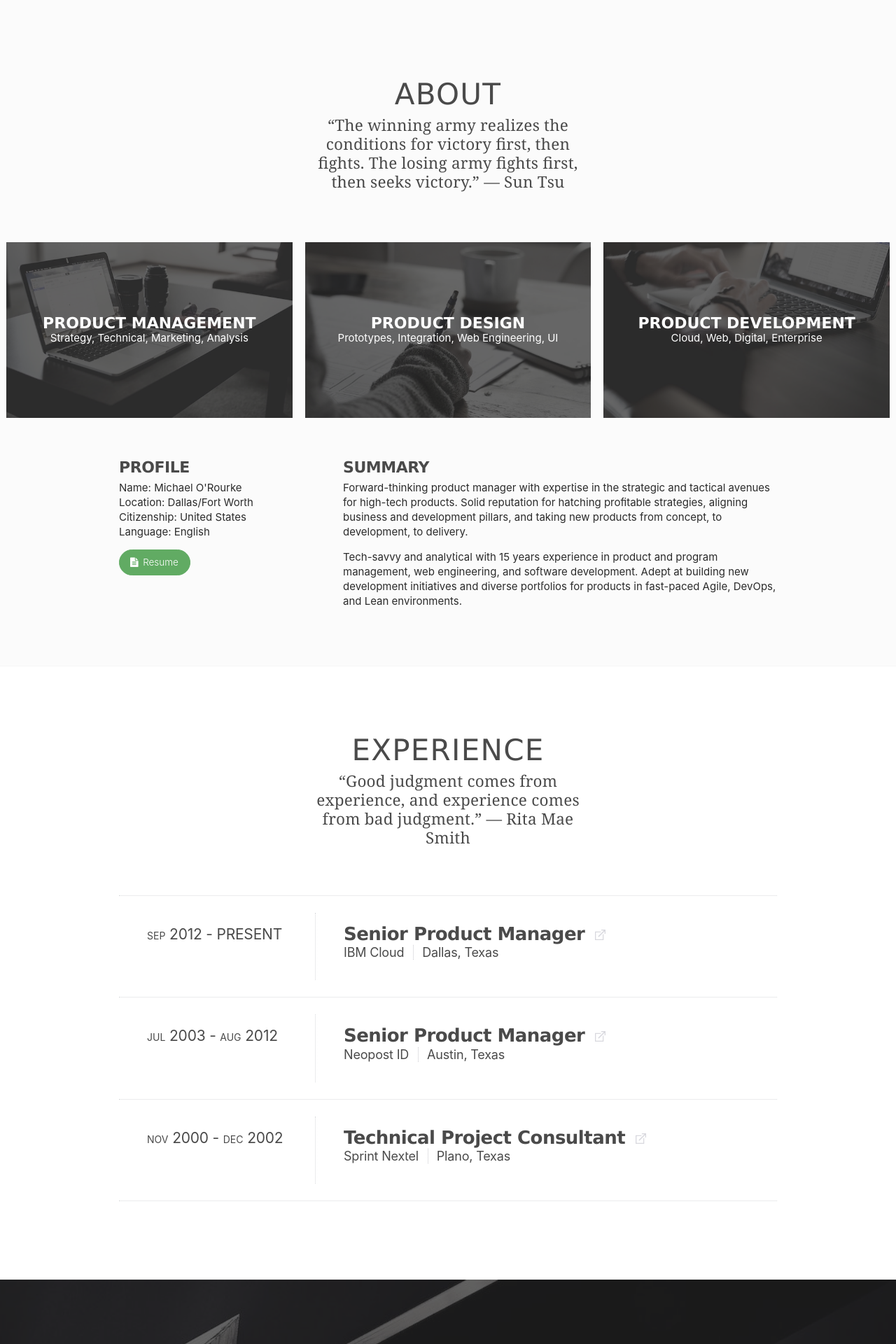
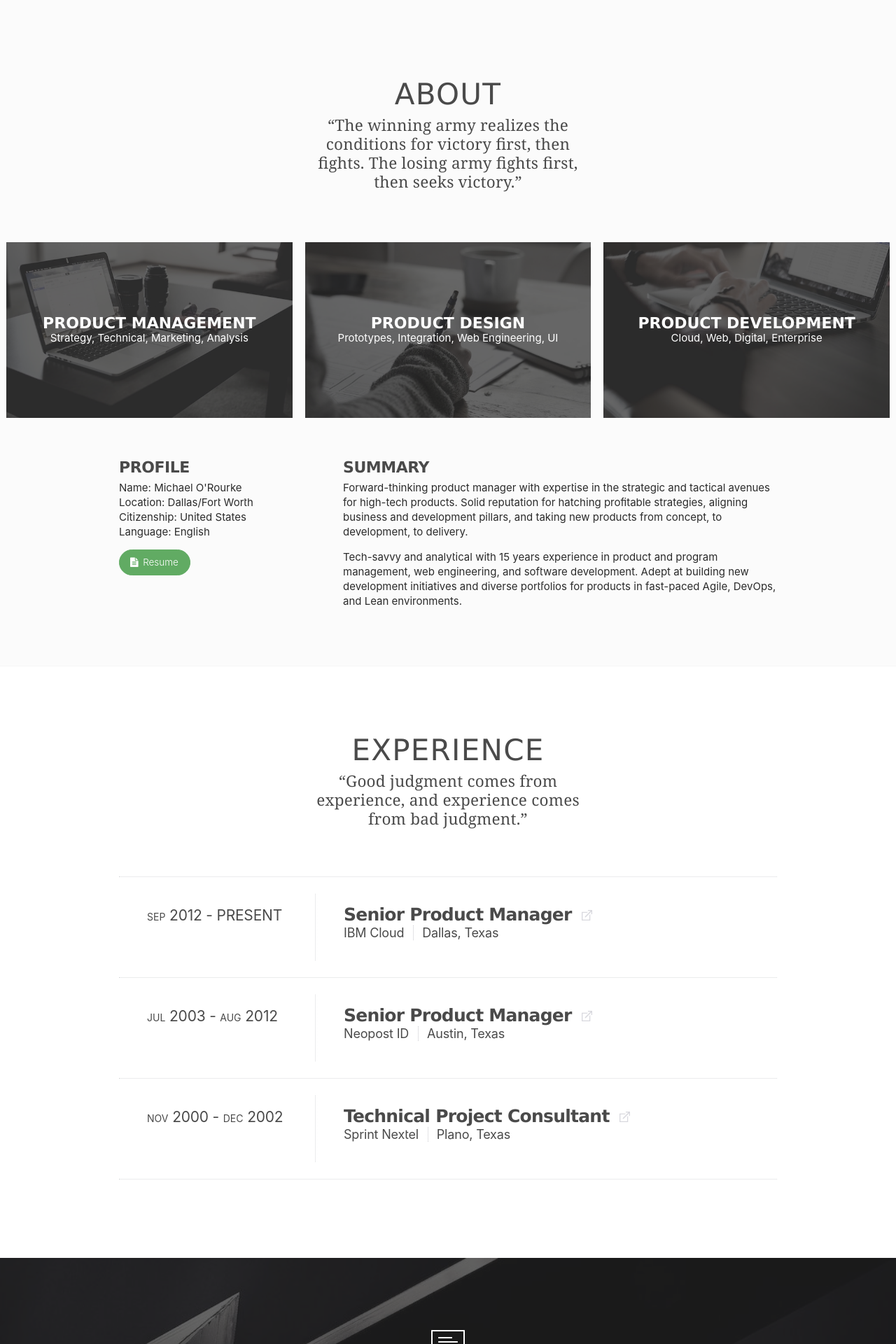
Before and after one commit to caleorourke/unveil, a Jekyll site: the page built from index.html, in a window 1280 px wide. Shown: the part 904-2824 px from the top of the page at 70% size. Built offline with Jekyll 4.4.1, drawn with Linux system fonts in a browser that asks for light colours; some of the changed text lies outside the part shown.

Commit message:
site updates

```diff
--- a/_includes/sections/about.html
+++ b/_includes/sections/about.html
@@ -6,7 +6,7 @@
       <h3>About</h3>
     </div>
     <div class="col1-1">
-      <p class="lead"><q>The winning army realizes the conditions for victory first, then fights. The losing army fights first, then seeks victory.</q> &mdash; Sun Tsu</p>
+      <p class="lead"><q>The winning army realizes the conditions for victory first, then fights. The losing army fights first, then seeks victory.</q></p>
     </div>
   </div>
   {% include sections/gallery.html %} <!-- liquid tag insert -->
--- a/_includes/sections/education.html
+++ b/_includes/sections/education.html
@@ -5,9 +5,7 @@
       <h3>Education</h3>
     </div>
     <div class="col1-1">
-      <p class="lead">
-        <q>Knowledge is knowing that a tomato is a fruit. Wisdom is not putting it in a fruit salad.</q> &mdash; Miles Kingston
-      </p>
+      <p class="lead"><q>Knowledge is knowing that a tomato is a fruit. Wisdom is not putting it in a fruit salad.</q></p>
     </div>
     <div class="col1-1">
       <div class="tab-accordion">
--- a/_includes/sections/experience.html
+++ b/_includes/sections/experience.html
@@ -5,9 +5,7 @@
       <h3>Experience</h3>
     </div>
     <div class="col1-1">
-      <p class="lead">
-        <q>Good judgment comes from experience, and experience comes from bad judgment.</q> &mdash; Rita Mae Smith
-      </p>
+      <p class="lead"><q>Good judgment comes from experience, and experience comes from bad judgment.</q></p>
     </div>
     <div class="col1-1">
       <div class="tab-accordion">
--- a/_includes/sections/skills.html
+++ b/_includes/sections/skills.html
@@ -5,9 +5,7 @@
       <h3>Skill Set</h3>
     </div>
     <div class="col1-1">
-      <p class="lead">
-        <q>Doing 100% of something is better than waiting for 100% of everything.</q> &mdash; Steve Johnson
-      </p>
+      <p class="lead"><q>Doing 100% of something is better than waiting for 100% of everything.</q></p>
       <ul class="progress-container">
         <li class="progress-item"> <!-- skill set -->
           <div class="progress" role="progressbar" data-goal="95">
--- a/_includes/sections/works.html
+++ b/_includes/sections/works.html
@@ -7,8 +7,7 @@
     </div>
     <div class="col1-1">
       <p class="lead">
-        <q>Success is not delivering a feature. Success is learning how to solve the customer's problem.</q> &mdash; Mark Cook
-      </p>
+        <q>Success is not delivering a feature. Success is learning how to solve the customer's problem.</q></p>
     </div>
   </div>
   <div class="gallery desktop-col1-3 tablet-col1-3 mobile-col1-1">
--- a/less/base.less
+++ b/less/base.less
@@ -38,6 +38,7 @@ a, button, figure {
   outline: 0;
 }
 
+/*
 [tabindex="-1"]:focus {
   outline: none !important;
 }
@@ -45,7 +46,7 @@ a, button, figure {
 [role="button"] {
   touch-action: manipulation;
   cursor: pointer;
-}
+} */
 
 /* =========================
    Body
--- a/less/hero.less
+++ b/less/hero.less
@@ -82,7 +82,7 @@
 /* =========================
    Hero Arrow
    ========================= */
-
+/*
 .hero-arrow-down {
   .i-transition(all .5s ease);
   position: absolute;
@@ -109,4 +109,4 @@
   @media (max-width: 767px) {
     display: none !important;
   }
-}
+} */
--- a/less/tab.less
+++ b/less/tab.less
@@ -37,10 +37,10 @@
     margin-top: -1px;
     margin-bottom: 2px;
     font-family: @font-family-sans;
-    font-size: 26px;
+    font-size: 25px;
     font-weight: @font-weight-bold;
     line-height: @line-height-small;
-    letter-spacing: @letter-spacing-small;
+    letter-spacing: @letter-spacing-medium;
     color: @gray20;
     text-transform: none;
   }
--- a/less/utilities.less
+++ b/less/utilities.less
@@ -73,10 +73,10 @@
 .u-border-removed {
   border: 0;
 }
-
+/*
 .u-border-bottom-removed {
   border-bottom: 0;
-}
+}*/
 
 @media (max-width: 992px) {
   .u-hidden-desktop {
```
Also changed, not shown: less/nav.less (+5 -4 lines), public/css/main.min.css.
